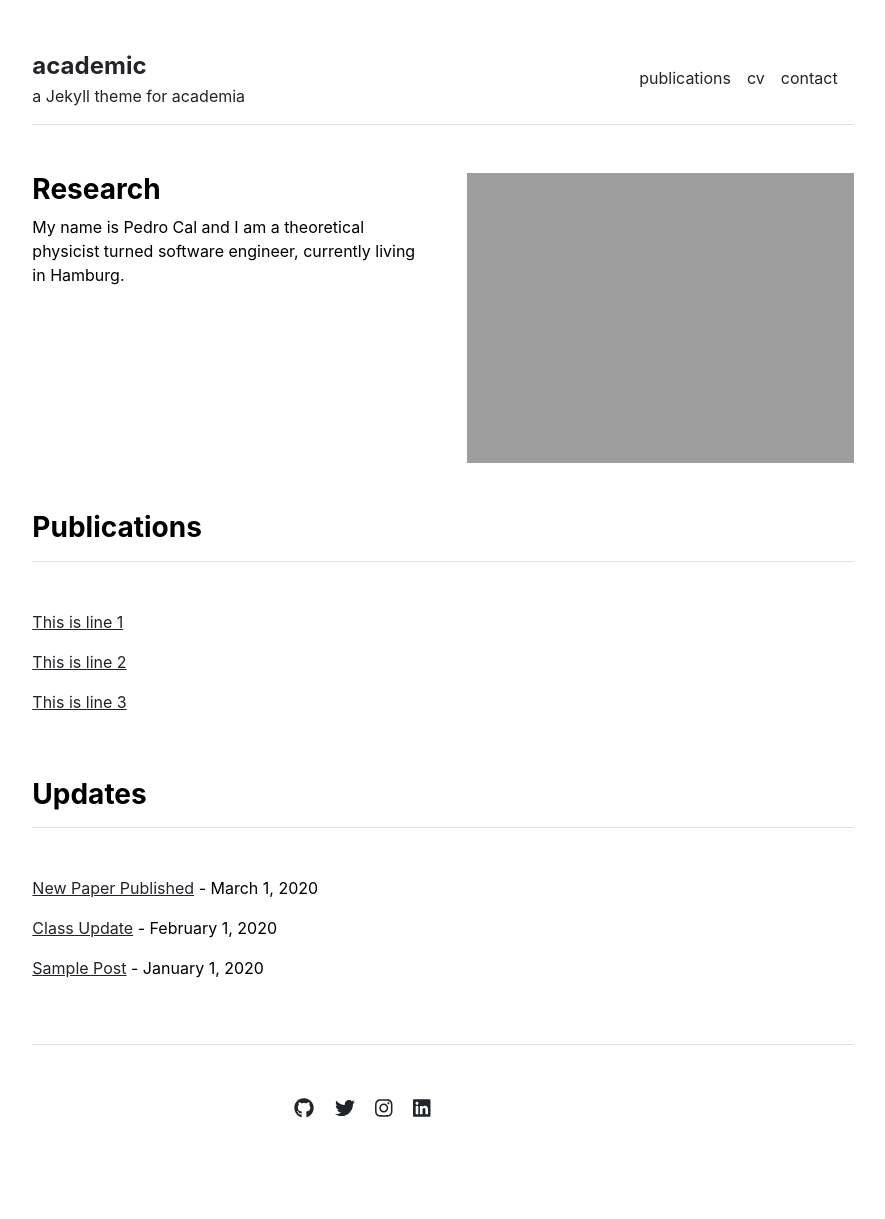
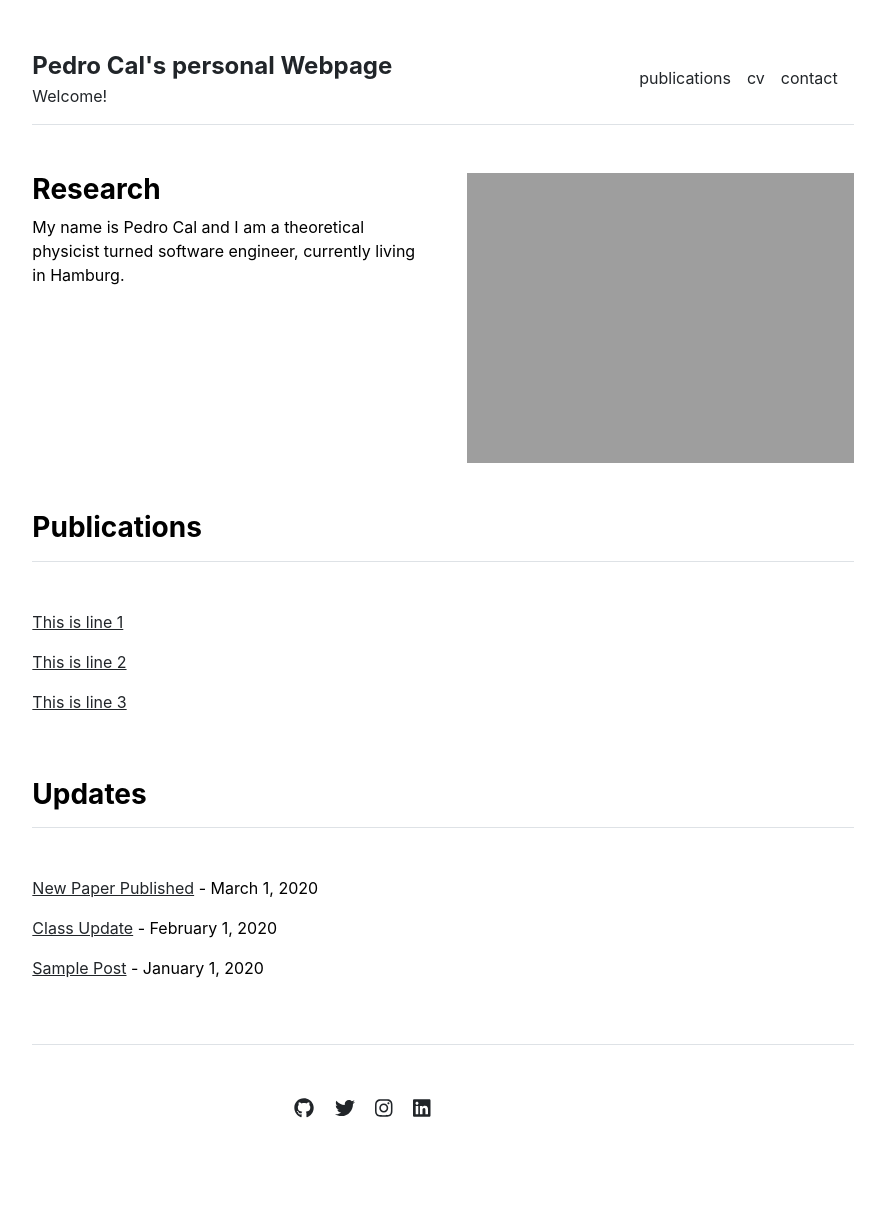
Before and after one commit to pmcal/pmcal.github.io, a Jekyll site: the page built from index.md, in a window 1280 px wide. Shown: the whole page, without its empty margins (197-1082 px from the left). Built offline with Jekyll 4.4.1, drawn with Linux system fonts in a browser that asks for light colours.

Commit message:
Update _config.yml

```diff
--- a/_config.yml
+++ b/_config.yml
@@ -1,4 +1,4 @@
 url: "" # the base hostname & protocol for your site, e.g. http://example.com
 baseurl: "" # the subpath of your site, e.g. /blog
-title: "academic" # the name of your site, e.g. ACME Corp.
-description: "a Jekyll theme for academia"
+title: "Pedro Cal's personal Webpage " # the name of your site, e.g. ACME Corp.
+description: " Welcome!"
```
